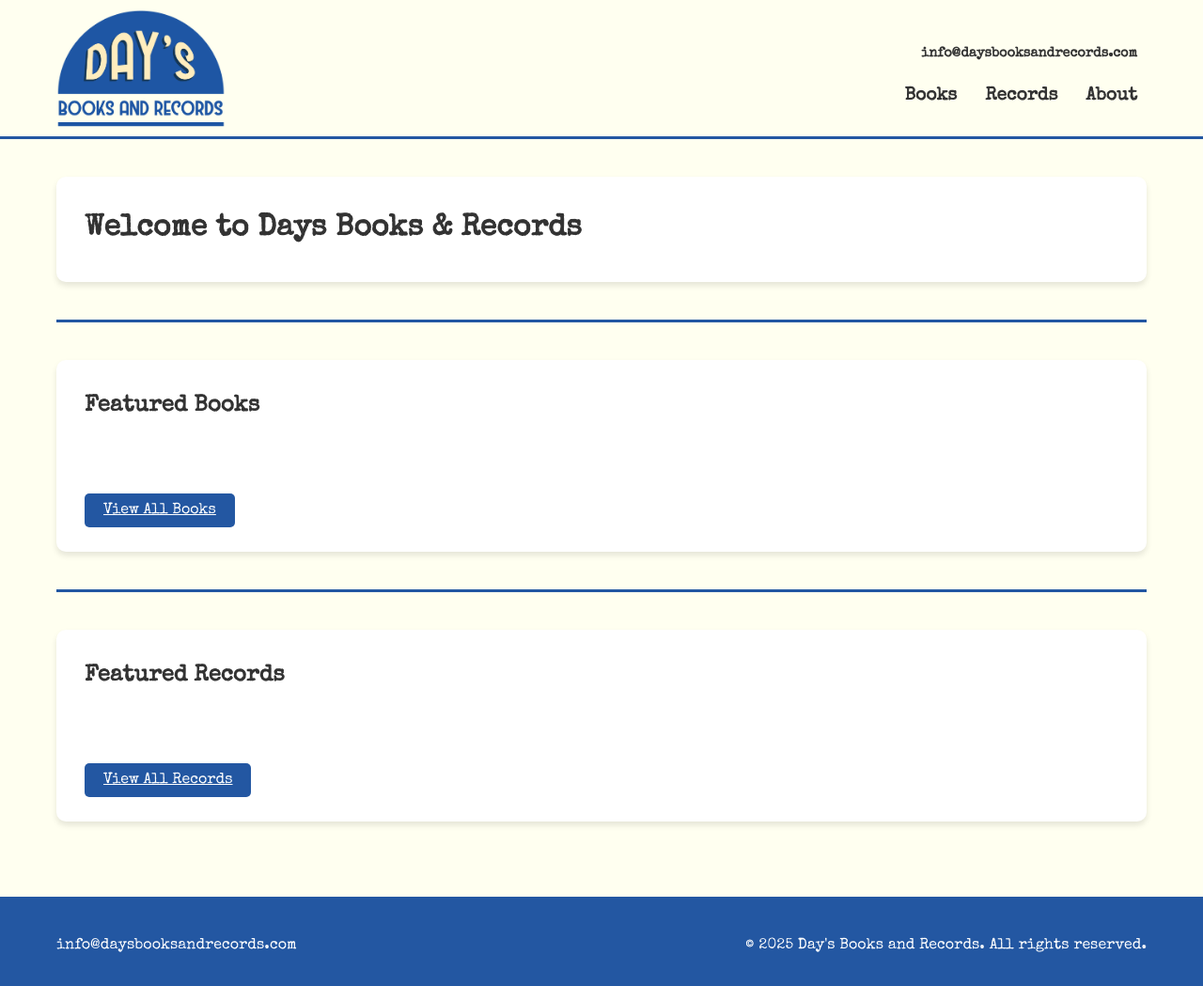
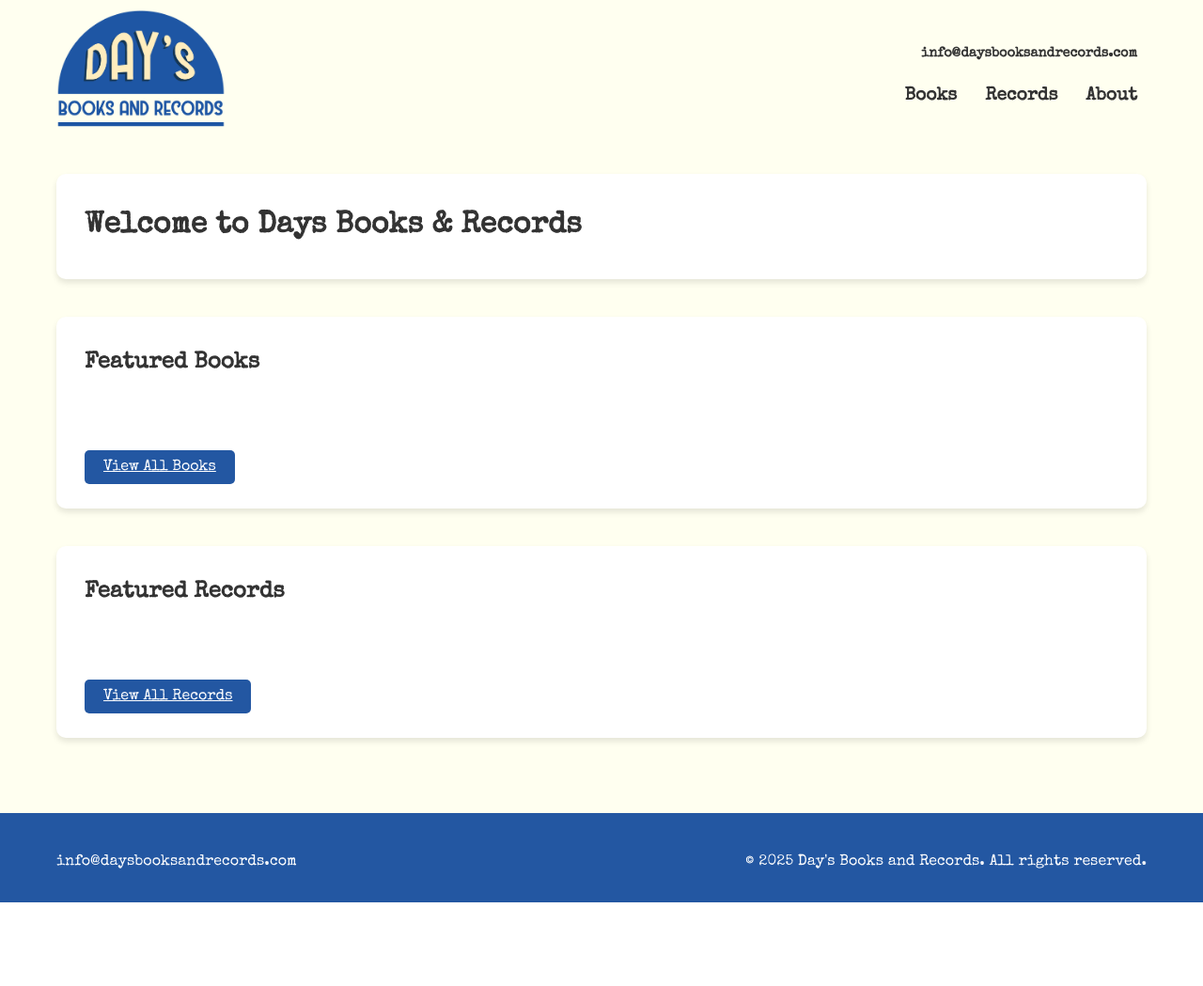
Before and after one commit to salty-ivy/daysbookandrecords, a Django app: template daysbookandrecords/home/templates/home/home_page.html in a window 1280 px wide. Shown: the whole page at 94% size. After the commit the page ends 960 px from the top, so only its background shows below. Run offline with Django 5.2, Linux system fonts and the light colour scheme; the template is opened without the code that fills it, so the values that code supplies are empty; parts of the project's set-up code (start-up, migrations or seed data) failed here and were passed over.

Commit message:
Style changes

```diff
--- a/daysbookandrecords/daysbookandrecords/templates/base.html
+++ b/daysbookandrecords/daysbookandrecords/templates/base.html
@@ -30,8 +30,8 @@
         /* Header */
         header {
             background-color: #FFFFF0;
-            /* padding: 20px 0; */
-            border-bottom: 3px solid #2357a2; /* Blue from logo */
+            /* padding: 20px 0;
+            border-bottom: 3px solid #2357a2; */
         }
 
         .header-content {
@@ -80,7 +80,7 @@
         }
 
         .section-separator {
-            height: 3px;
+            height: 0px;
             background-color: #2357a2;
             margin: 40px 0;
             width: 100%;
```
